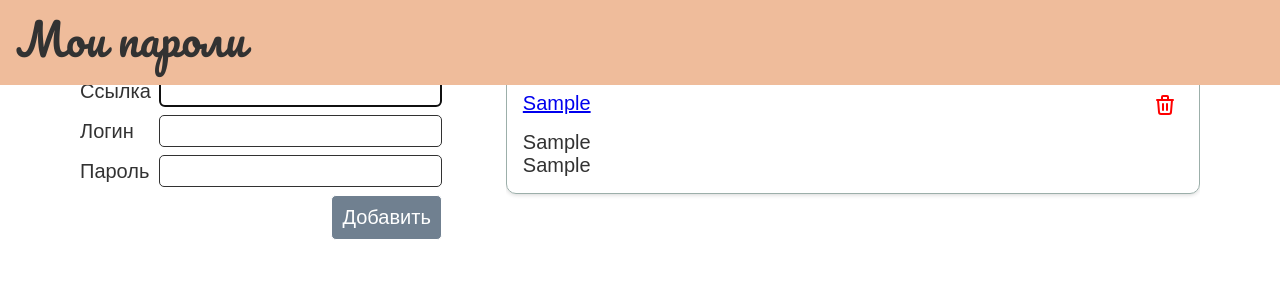
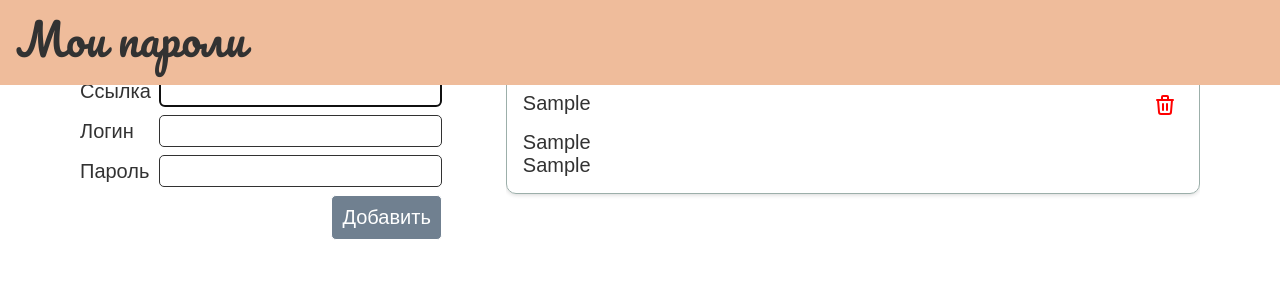
Before and after one commit to jeisonjei/my-passwords, an Angular app: page / in a window 1280 px wide. Both pictures are taken after typing "Sample", "Sample", "Sample" into the empty fields and a click on the button "Добавить". Shown: the top 300 px of the page. Built offline with nearby package versions, Linux system fonts and the light colour scheme; a web font is replaced by a local one.

Commit message:
Formatting dependent on string is link or not

```diff
--- a/src/app/components/list-item/list-item.component.html
+++ b/src/app/components/list-item/list-item.component.html
@@ -1,6 +1,12 @@
 <div class="card">
     <div class="flex jcb mb-05">
-        <a href="http://{{recordItem.url}}" target="_blank" rel="noopener noreferrer">{{recordItem.url}}</a>
+        @if(isLink(recordItem.url)){
+            <a href="http://{{recordItem.url}}" target="_blank" rel="noopener noreferrer">{{recordItem.url}}</a>
+
+        }
+        @else {
+            <span>{{recordItem.url}}</span>
+        }
         <button class="btn transparent" (click)="deleteRecord()">
             <svg width="24" height="24" viewBox="0 0 24 24" stroke-width="2" stroke="currentColor" fill="none" stroke-linecap="round" stroke-linejoin="round">  <path stroke="none" d="M0 0h24v24H0z"/>  <line x1="4" y1="7" x2="20" y2="7" />  <line x1="10" y1="11" x2="10" y2="17" />  <line x1="14" y1="11" x2="14" y2="17" />  <path d="M5 7l1 12a2 2 0 0 0 2 2h8a2 2 0 0 0 2 -2l1 -12" />  <path d="M9 7v-3a1 1 0 0 1 1 -1h4a1 1 0 0 1 1 1v3" /></svg>
         </button>
--- a/src/app/components/list-item/list-item.component.ts
+++ b/src/app/components/list-item/list-item.component.ts
@@ -16,5 +16,11 @@ export class ListItemComponent {
     this.recordService.delete(this.recordItem);
   }
   @Input() recordItem: RecordItem;
+  isLink(str) {
+    // Regular expression to match URLs
+    var urlPattern = /^(http(s)?:\/\/)?(www\.)?[a-zA-Z0-9@:%._\+~#=]{2,256}\.[a-z]{2,6}\b([-a-zA-Z0-9@:%_\+.~#?&//=]*)$/;
 
+    // Check if the string matches the URL pattern
+    return urlPattern.test(str);
 }
+}
```
